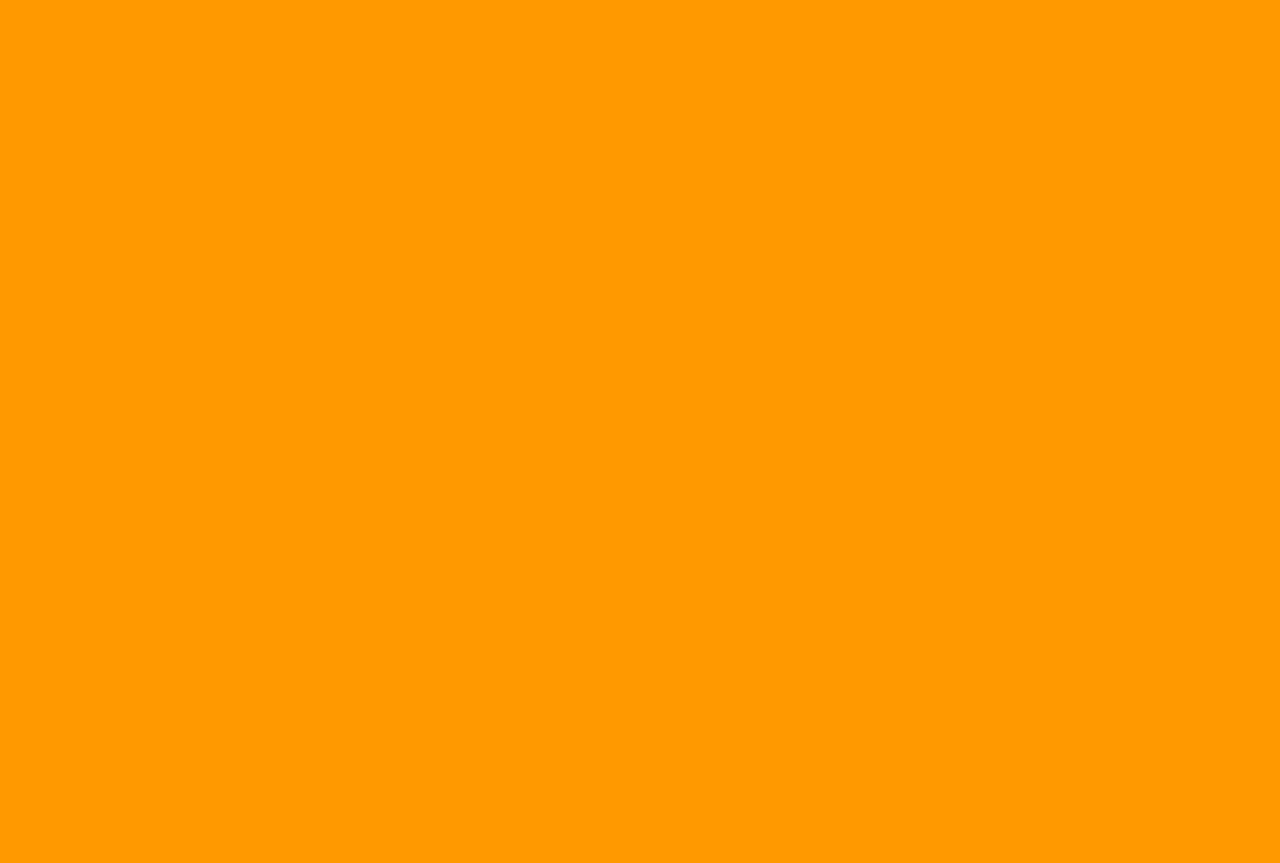
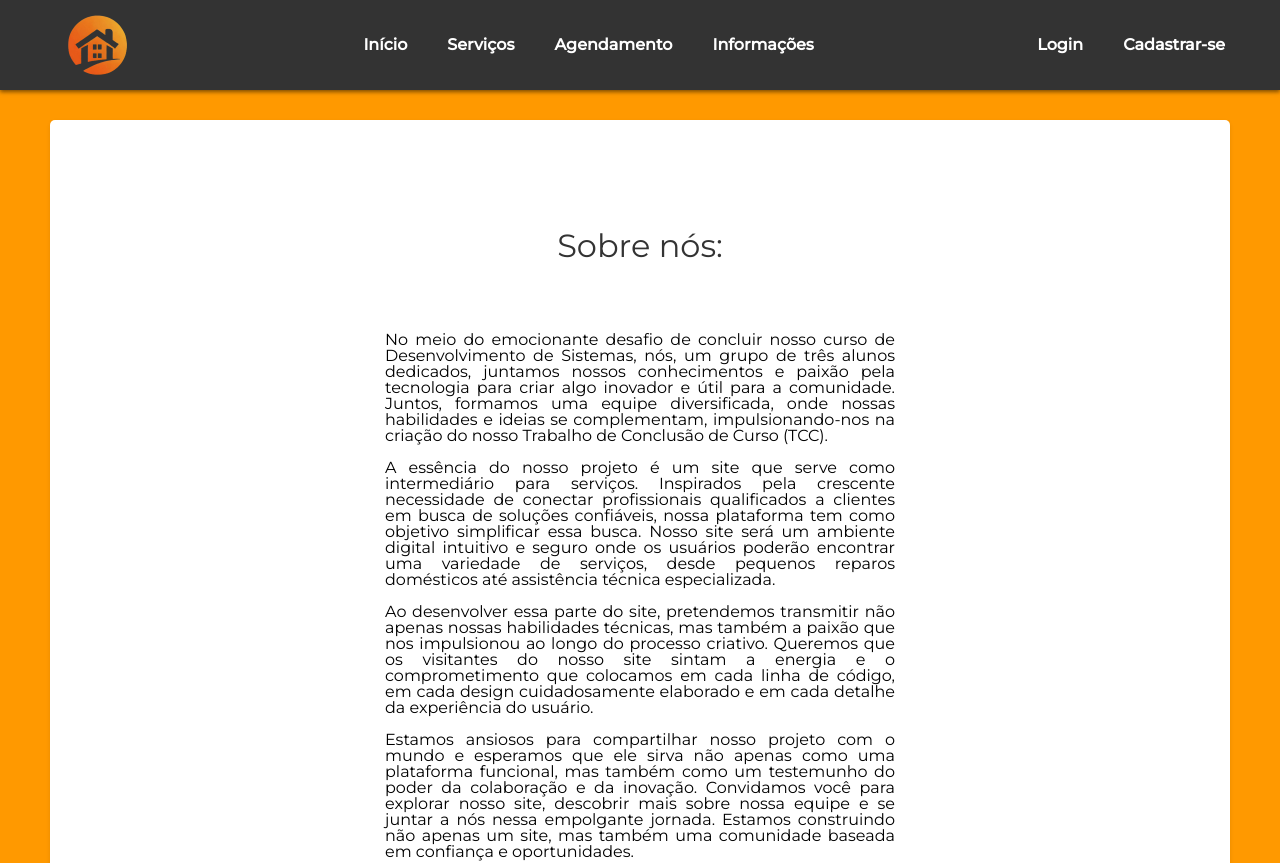
Before and after one commit to TCC2023/profinderfrontend, a React (Create React App) app: page /sobre in a window 1280 px wide. Before the commit this address had no page. Shown: the top 863 px of the page. Before the commit the page ends 800 px from the top, so only its background shows below. Built offline with nearby package versions, Linux system fonts and the light colour scheme.

Commit message:
27/10
arrumado botao quem somos na home

```diff
--- a/src/components/App.jsx
+++ b/src/components/App.jsx
@@ -3,11 +3,10 @@ import { BrowserRouter, Routes, Route } from 'react-router-dom';
 
 import Home from "./pages/home/home";
 import CadUsuario from "./pages/cadUsuario/cadUsuario";
-import Login from "./pages/login/login";
 import Contato from "./pages/contato/contato";
 import Header from "./header/header";
-import QuemSomos from "./pages/sobre/sobre";
-
+import Sobre from "./pages/sobre/sobre";
+import Login from "./pages/login/login";
 
 function App() {
   return (
@@ -17,7 +16,7 @@ function App() {
         <Route path="/cadusuario" element={<CadUsuario />} />
         <Route path="/contato" element={<Contato />} />
         <Route path="/header" element={<Header />} />
-        <Route path="/quemsomos" element={<QuemSomos />} />
+        <Route path="/sobre" element={<Sobre />} />
         <Route path="/login" element={<Login />} />
       </Routes>
     </BrowserRouter>
--- a/src/components/pages/home/home.jsx
+++ b/src/components/pages/home/home.jsx
@@ -65,7 +65,7 @@ function Home() {
                             criar um site que representa uma resposta à crescente necessidade de se encontrar trabalho autônomo na
                             sociedade atual.</p>
                         <div className="btnfim">
-                            <a href="../../pages/sobre/sobre" className="btn btn-primary"><Link to="/quemsomos">Sobre nós.</Link></a>
+                            <Link to="/quemsomos" className="btn btn-primary">Sobre nós.</Link>
                         </div>
                 </div>
 
--- a/src/components/pages/sobre/sobre.css
+++ b/src/components/pages/sobre/sobre.css
@@ -32,7 +32,7 @@
     color: black;
     text-align: justify;
 }
-.quemsomos_info{
+.quemsomos{
     width: 50%;
     padding: 0;
 }
@@ -48,3 +48,7 @@
 .allquem {
     margin: 30px;
 }
+
+.quemtitle {
+    padding: 30px;
+}
```
